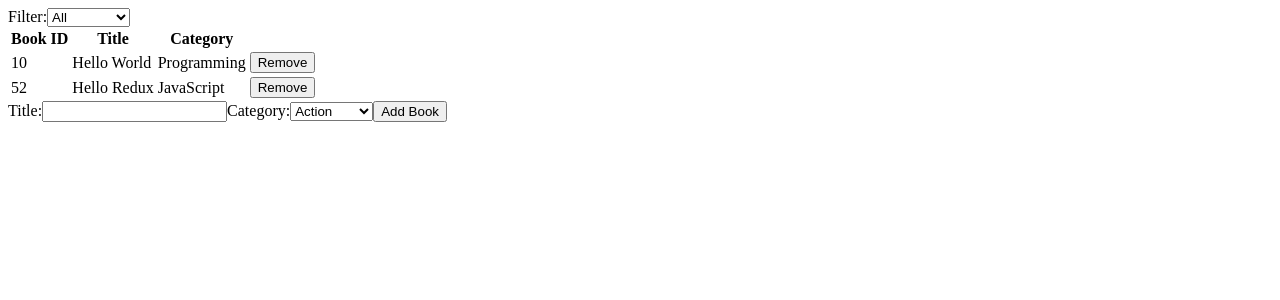
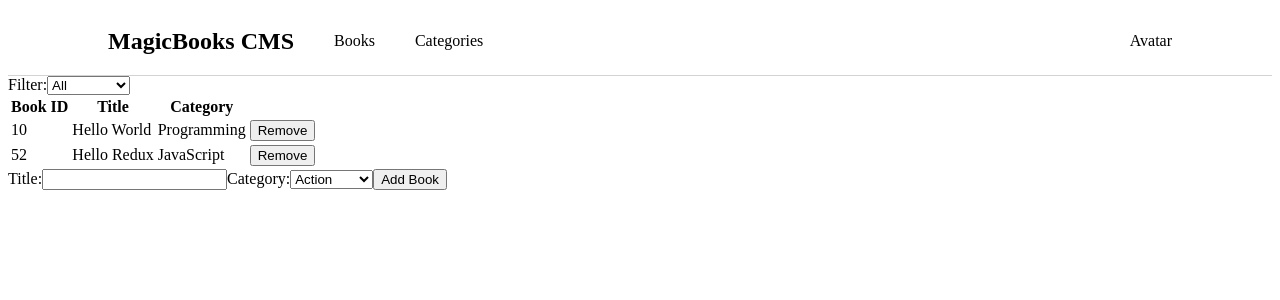
Before and after one commit to adriaanbd/magicbooks, a React (Create React App) app: page / in a window 1280 px wide. Shown: the top 300 px of the page. Built offline with nearby package versions, Linux system fonts and the light colour scheme.

Commit message:
added basic nav component

```diff
--- a/src/components/App.js
+++ b/src/components/App.js
@@ -1,10 +1,12 @@
 import React from 'react';
 import BooksList from '../containers/BooksList';
 import BooksForm from '../containers/BooksForm';
+import Nav from './Nav';
 
 function App() {
   return (
     <>
+      <Nav />
       <BooksList />
       <BooksForm />
     </>
--- /dev/null
+++ b/src/components/Nav.js
@@ -0,0 +1,16 @@
+import React from 'react';
+
+function Nav() {
+  return (
+    <nav>
+      <div id="nav-left">
+        <h1>MagicBooks CMS</h1>
+        <div className="navLink">Books</div>
+        <div className="navLink">Categories</div>
+      </div>
+      <div id="nav-right">Avatar</div>
+    </nav>
+  );
+}
+
+export default Nav;
--- /dev/null
+++ b/src/index.css
@@ -0,0 +1,24 @@
+* {
+  box-sizing: border-box;
+}
+
+nav {
+  display: flex;
+  justify-content: space-between;
+  align-items: center;
+  border-bottom: 1px solid lightgray;
+}
+
+#nav-left {
+  display: flex;
+  align-items: center;
+  margin-left: 6.25rem;
+}
+
+#nav-right {
+  margin-right: 6.25rem;
+}
+
+.navLink {
+  margin-left: 2.5rem;
+}
--- a/src/index.js
+++ b/src/index.js
@@ -3,6 +3,7 @@ import ReactDOM from 'react-dom';
 import { Provider } from 'react-redux';
 import store from './reducers';
 import App from './components/App';
+import './index.css';
 
 const root = document.getElementById('root');
 const app = (<Provider store={store}><App /></Provider>);
```
